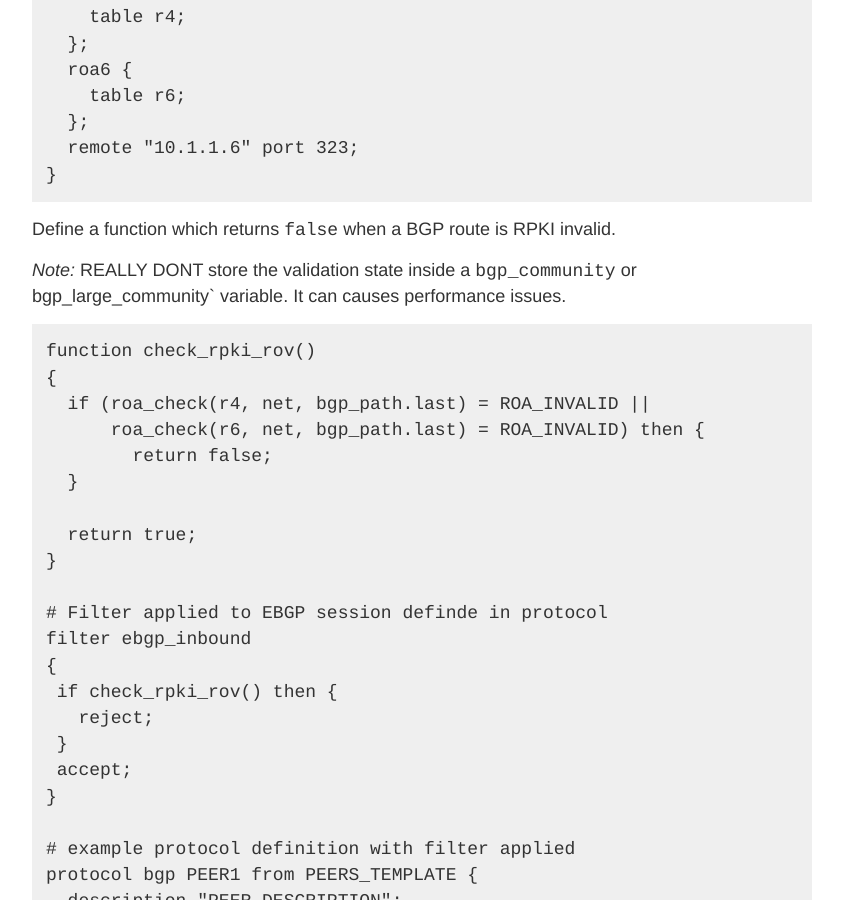
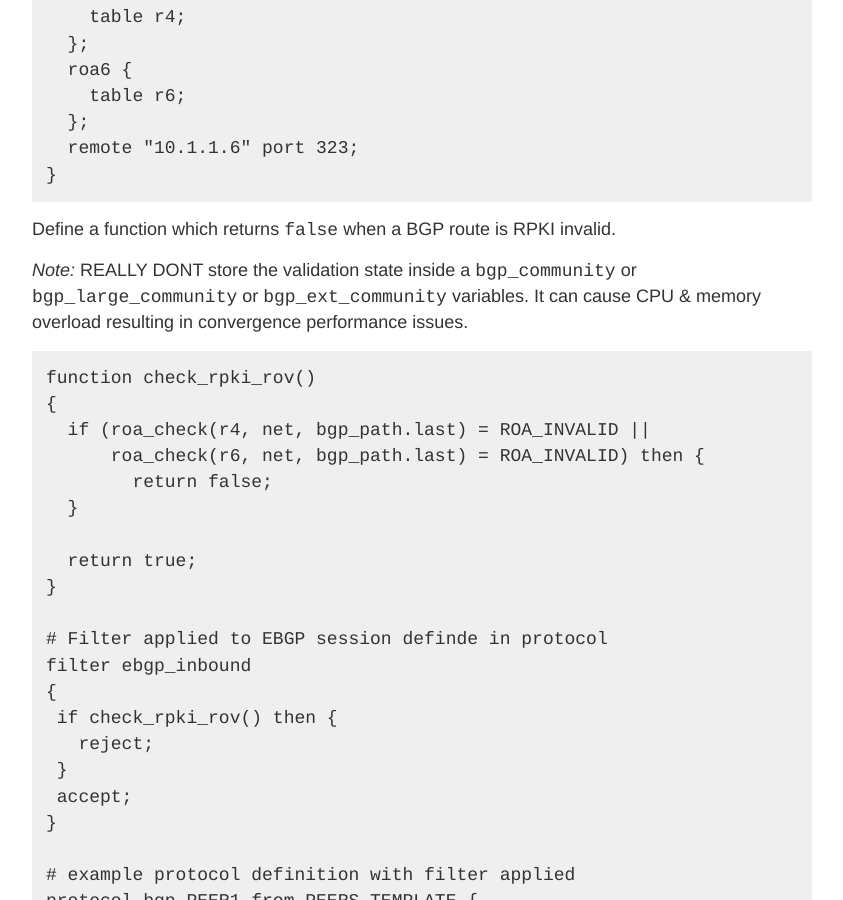
Before and after one commit to NLNOG/bgpfilterguide, a Jekyll site: the page built from guides/reject_invalids.md, in a window 1280 px wide and 900 px high, scrolled down 4178 px. Shown: the whole window, without its empty margins (218-1061 px from the left). Built offline with Jekyll 4.4.1, drawn with Linux system fonts in a browser that asks for light colours.

Commit message:
add note on performance

````diff
--- a/guides/reject_invalids.md
+++ b/guides/reject_invalids.md
@@ -168,8 +168,8 @@ protocol rpki {
 
 Define a function which returns `false` when a BGP route is RPKI invalid.
 
-*Note:* REALLY DONT store the validation state inside a `bgp_community` or bgp_large_community` variable.
-It can causes performance issues.
+*Note:* REALLY DONT store the validation state inside a `bgp_community` or `bgp_large_community` or `bgp_ext_community` variables.
+It can cause CPU & memory overload resulting in convergence performance issues.
 
 ```
 function check_rpki_rov()
````
